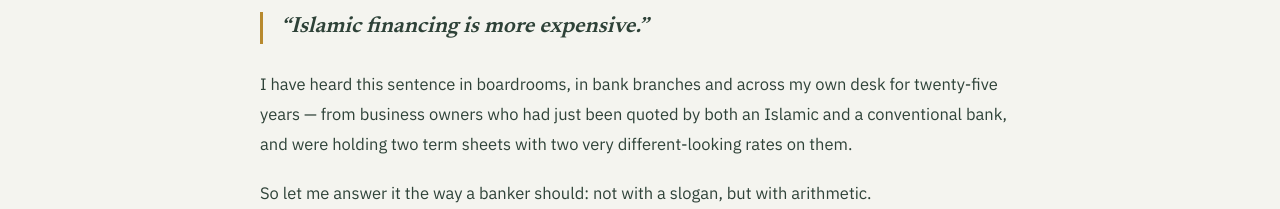
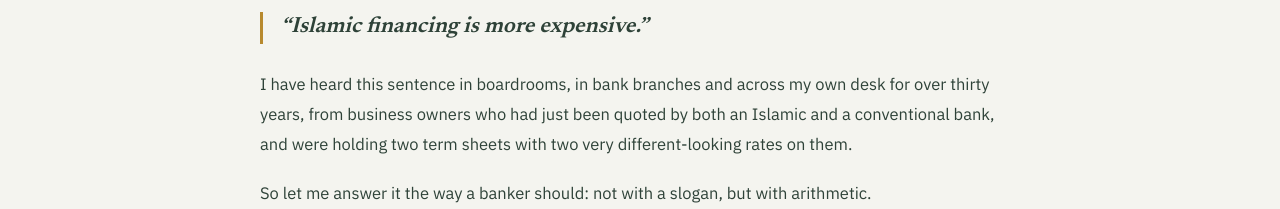
Before and after one commit to irshadakhan-halalgrowth/irshadakhan-halalgrowth.github.io, a plain HTML site: page articles/murabaha-vs-conventional-loan.html in a window 1280 px wide. Shown: the part 224-433 px from the top of the page. Drawn offline with Linux system fonts and the light colour scheme.

Commit message:
Update experience wording to over thirty years in Murabaha article

```diff
--- a/articles/murabaha-vs-conventional-loan.html
+++ b/articles/murabaha-vs-conventional-loan.html
@@ -136,7 +136,7 @@ footer{margin:28px auto 0;padding-top:20px;border-top:1px solid var(--line);disp
 
     <p class="standfirst"><em>&ldquo;Islamic financing is more expensive.&rdquo;</em></p>
 
-    <p>I have heard this sentence in boardrooms, in bank branches and across my own desk for twenty-five years — from business owners who had just been quoted by both an Islamic and a conventional bank, and were holding two term sheets with two very different-looking rates on them.</p>
+    <p>I have heard this sentence in boardrooms, in bank branches and across my own desk for over thirty years, from business owners who had just been quoted by both an Islamic and a conventional bank, and were holding two term sheets with two very different-looking rates on them.</p>
 
     <p>So let me answer it the way a banker should: not with a slogan, but with arithmetic.</p>
 
```
